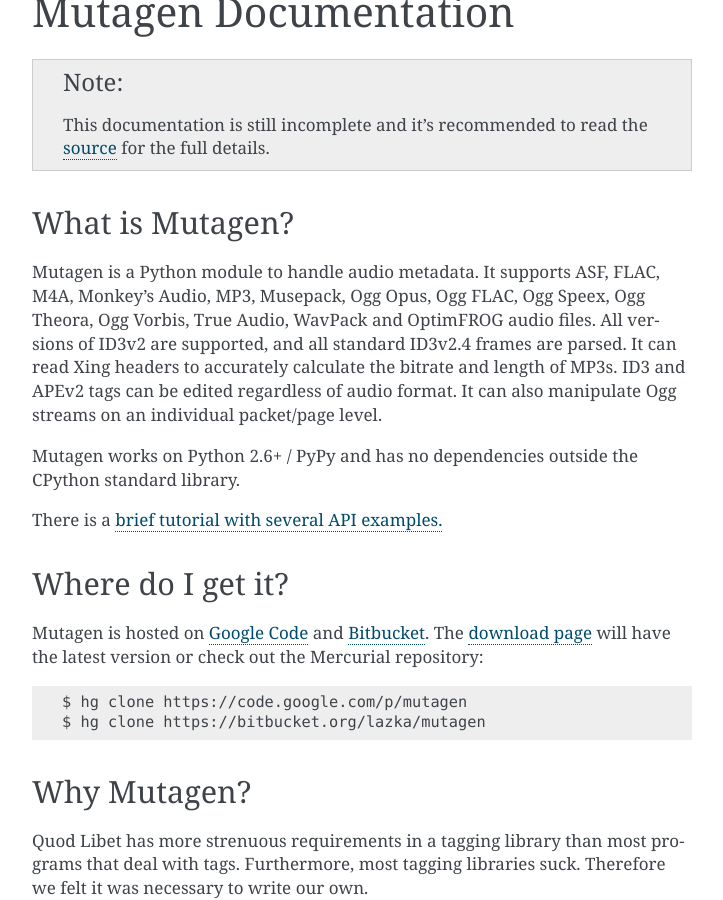
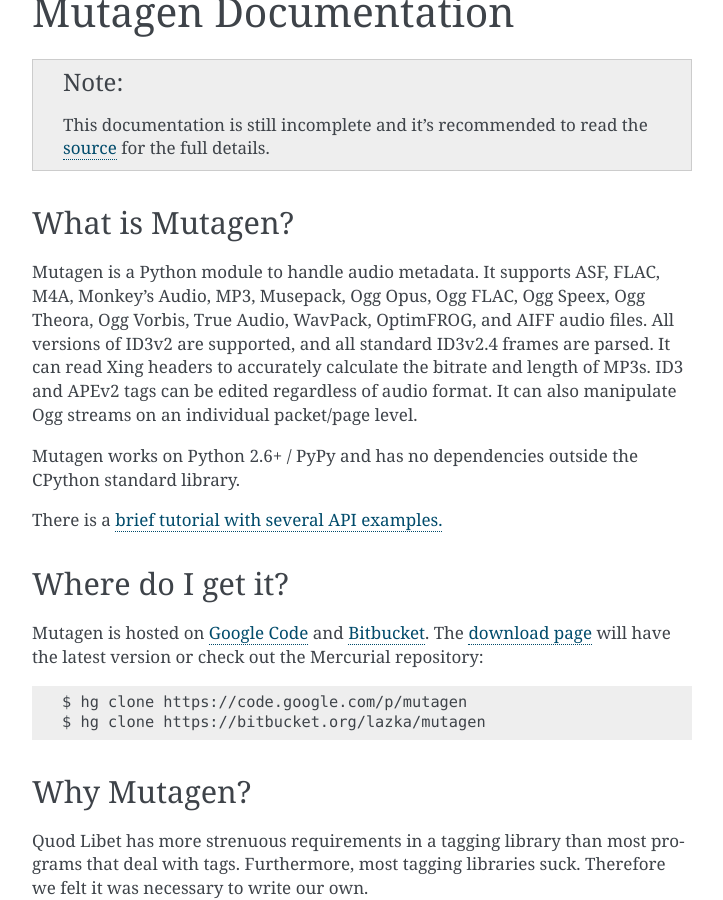
Before and after one commit to quodlibet/mutagen, a Sphinx documentation site: the page built from docs/index.rst, in a window 1280 px wide and 900 px high, scrolled down 646 px. Shown: the whole window, without its empty margins (388-1111 px from the left). Built offline with Sphinx 7.4.7, drawn with Linux system fonts in a browser that asks for light colours.

Commit message:
aiff: Add documentation

```diff
--- a/docs/index.rst
+++ b/docs/index.rst
@@ -30,8 +30,8 @@
 
 Mutagen is a Python module to handle audio metadata. It supports ASF, FLAC,
 M4A, Monkey's Audio, MP3, Musepack, Ogg Opus, Ogg FLAC, Ogg Speex, Ogg
-Theora, Ogg Vorbis, True Audio, WavPack and OptimFROG audio files. All
-versions of ID3v2 are supported, and all standard ID3v2.4 frames are
+Theora, Ogg Vorbis, True Audio, WavPack, OptimFROG, and AIFF audio files.
+All  versions of ID3v2 are supported, and all standard ID3v2.4 frames are
 parsed. It can read Xing headers to accurately calculate the bitrate and
 length of MP3s. ID3 and APEv2 tags can be edited regardless of audio
 format. It can also manipulate Ogg streams on an individual packet/page
```
Also changed, not shown: docs/api/id3.rst (+12 -0 lines), 1 other file.
